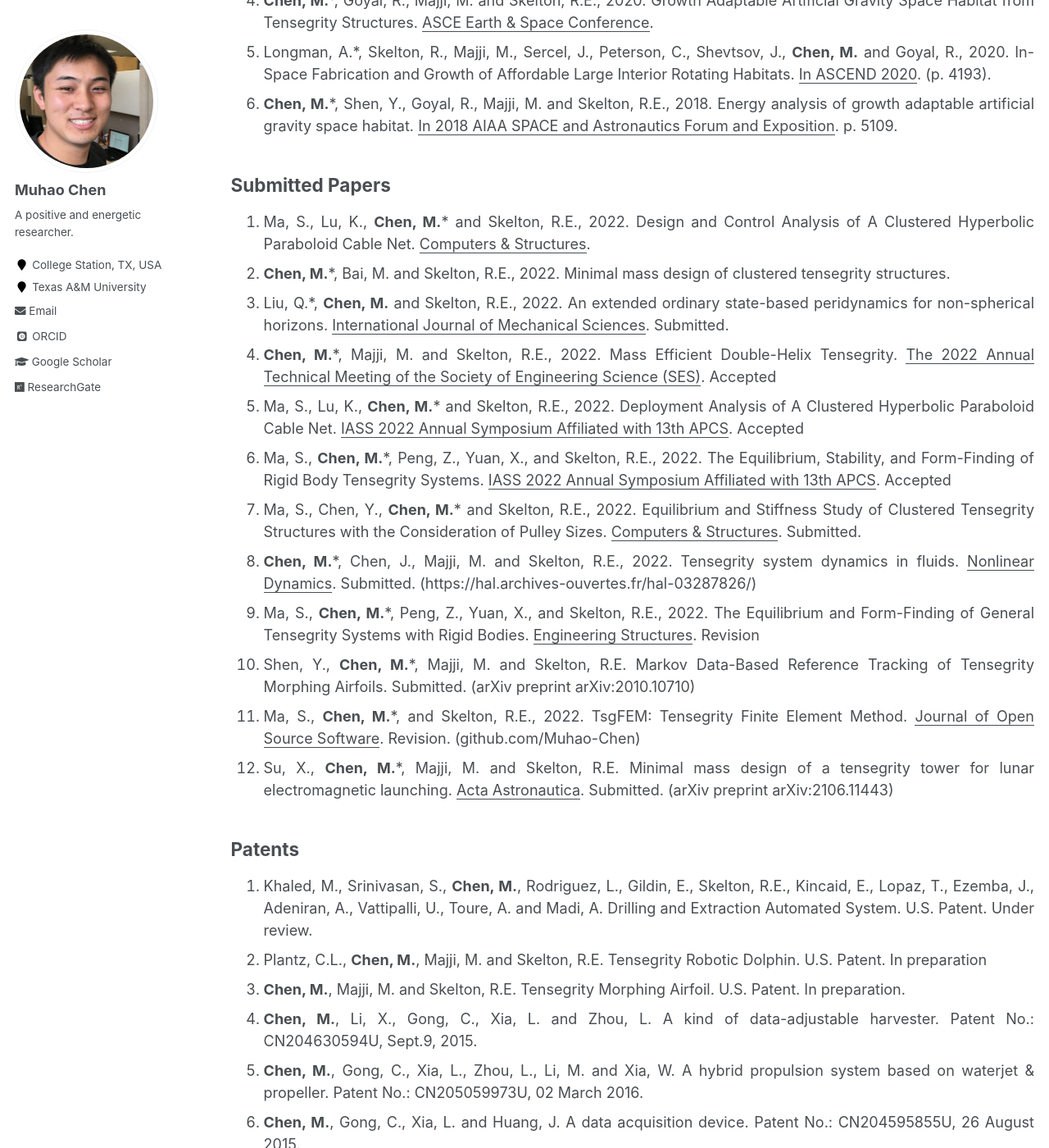
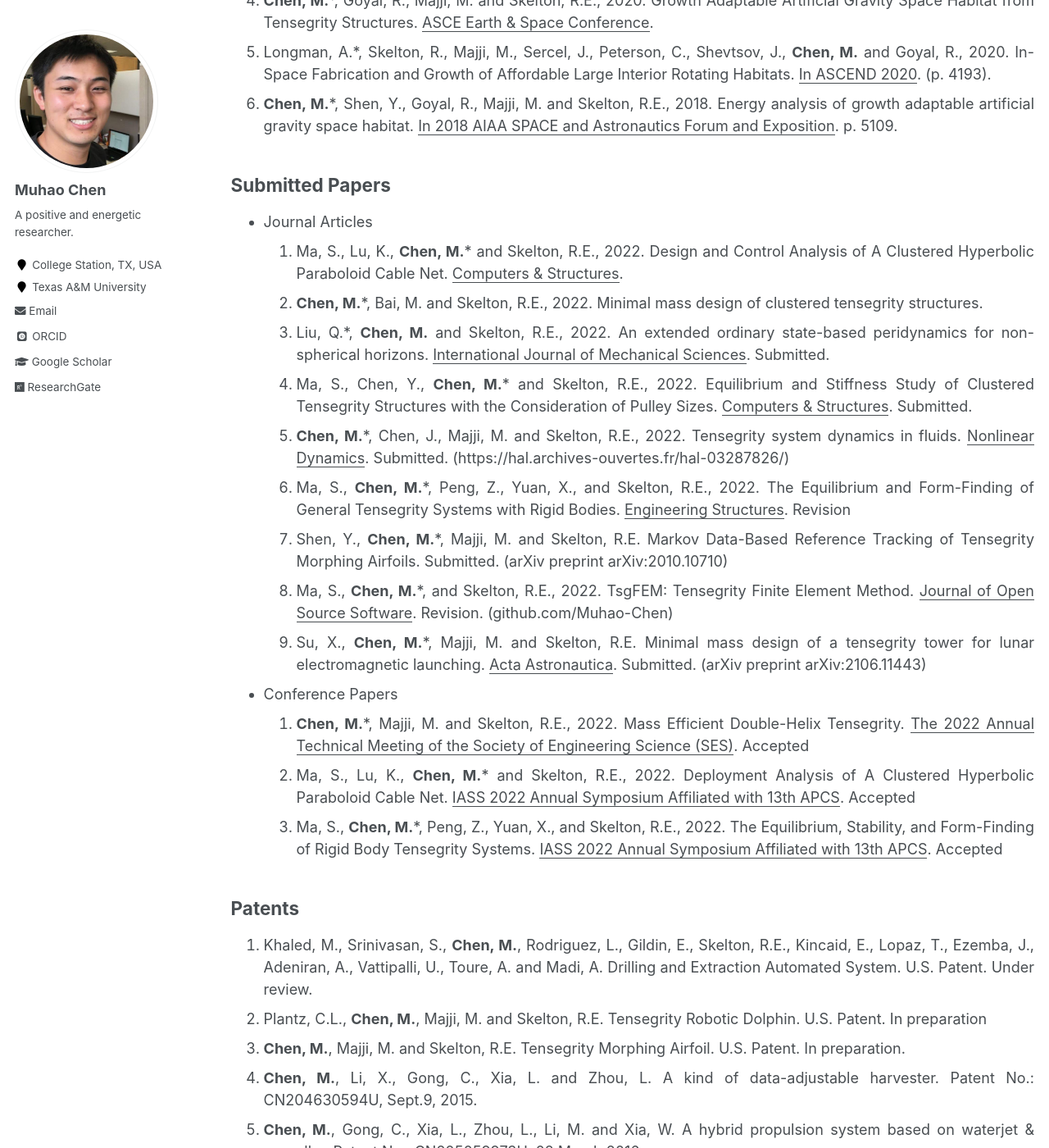
Before and after one commit to Muhao-Chen/muhao-chen.github.io, a Jekyll site: the page built from _pages/publication.md, in a window 1280 px wide and 1400 px high, scrolled down 1470 px. Shown: the whole window at 82% size. Built offline with Jekyll 4.4.1, drawn with Linux system fonts in a browser that asks for light colours; some web fonts are replaced.

Commit message:
Update publication.md

```diff
--- a/_pages/publication.md
+++ b/_pages/publication.md
@@ -37,18 +37,21 @@ His citation profile is in [Google Scholar](https://scholar.google.com/citations
 1. **Chen, M.***, Shen, Y., Goyal, R., Majji, M. and Skelton, R.E., 2018. Energy analysis of growth adaptable artificial gravity space habitat. <u>In 2018 AIAA SPACE and Astronautics Forum and Exposition</u>. p. 5109.
 
 ## Submitted Papers
+- Journal Articles
 1. Ma, S., Lu, K., **Chen, M.*** and Skelton, R.E., 2022. Design and Control Analysis of A Clustered Hyperbolic Paraboloid Cable Net. <u>Computers & Structures</u>.
 1. **Chen, M.***, Bai, M. and Skelton, R.E., 2022. Minimal mass design of clustered tensegrity structures.
 1. Liu, Q.*, **Chen, M.** and Skelton, R.E., 2022. An extended ordinary state-based peridynamics for non-spherical horizons. <u>International Journal of Mechanical Sciences</u>. Submitted.
-1. **Chen, M.***, Majji, M. and Skelton, R.E., 2022. Mass Efficient Double-Helix Tensegrity. <u>The 2022 Annual Technical Meeting of the Society of Engineering Science (SES)</u>. Accepted
-1. Ma, S., Lu, K., **Chen, M.*** and Skelton, R.E., 2022. Deployment Analysis of A Clustered Hyperbolic Paraboloid Cable Net. <u>IASS 2022 Annual Symposium Affiliated with 13th APCS</u>. Accepted
-1. Ma, S., **Chen, M.***, Peng, Z., Yuan, X., and Skelton, R.E., 2022. The Equilibrium, Stability, and Form-Finding of Rigid Body Tensegrity Systems. <u>IASS 2022 Annual Symposium Affiliated with 13th APCS</u>. Accepted
 1. Ma, S., Chen, Y., **Chen, M.*** and Skelton, R.E., 2022. Equilibrium and Stiffness Study of Clustered Tensegrity Structures with the Consideration of Pulley Sizes. <u>Computers & Structures</u>. Submitted.
 1. **Chen, M.***, Chen, J., Majji, M. and Skelton, R.E., 2022. Tensegrity system dynamics in fluids. <u>Nonlinear Dynamics</u>. Submitted. (https://hal.archives-ouvertes.fr/hal-03287826/)
 1. Ma, S., **Chen, M.***, Peng, Z., Yuan, X., and Skelton, R.E., 2022. The Equilibrium and Form-Finding of General Tensegrity Systems with Rigid Bodies. <u>Engineering Structures</u>. Revision
 1. Shen, Y., **Chen, M.***, Majji, M. and Skelton, R.E. Markov Data-Based Reference Tracking of Tensegrity Morphing Airfoils. Submitted. (arXiv preprint arXiv:2010.10710)
 1. Ma, S., **Chen, M.***, and Skelton, R.E., 2022. TsgFEM: Tensegrity Finite Element Method. <u>Journal of Open Source Software</u>. Revision. (github.com/Muhao-Chen)
 1. Su, X., **Chen, M.***, Majji, M. and Skelton, R.E. Minimal mass design of a tensegrity tower for lunar electromagnetic launching. <u>Acta Astronautica</u>. Submitted. (arXiv preprint arXiv:2106.11443)
+- Conference Papers
+1. **Chen, M.***, Majji, M. and Skelton, R.E., 2022. Mass Efficient Double-Helix Tensegrity. <u>The 2022 Annual Technical Meeting of the Society of Engineering Science (SES)</u>. Accepted
+1. Ma, S., Lu, K., **Chen, M.*** and Skelton, R.E., 2022. Deployment Analysis of A Clustered Hyperbolic Paraboloid Cable Net. <u>IASS 2022 Annual Symposium Affiliated with 13th APCS</u>. Accepted
+1. Ma, S., **Chen, M.***, Peng, Z., Yuan, X., and Skelton, R.E., 2022. The Equilibrium, Stability, and Form-Finding of Rigid Body Tensegrity Systems. <u>IASS 2022 Annual Symposium Affiliated with 13th APCS</u>. Accepted
+
 
 ## Patents
 1. Khaled, M., Srinivasan, S., **Chen, M.**, Rodriguez, L., Gildin, E., Skelton, R.E., Kincaid, E., Lopaz, T., Ezemba, J., Adeniran, A., Vattipalli, U., Toure, A. and Madi, A. Drilling and Extraction Automated System. U.S. Patent. Under review.
```
